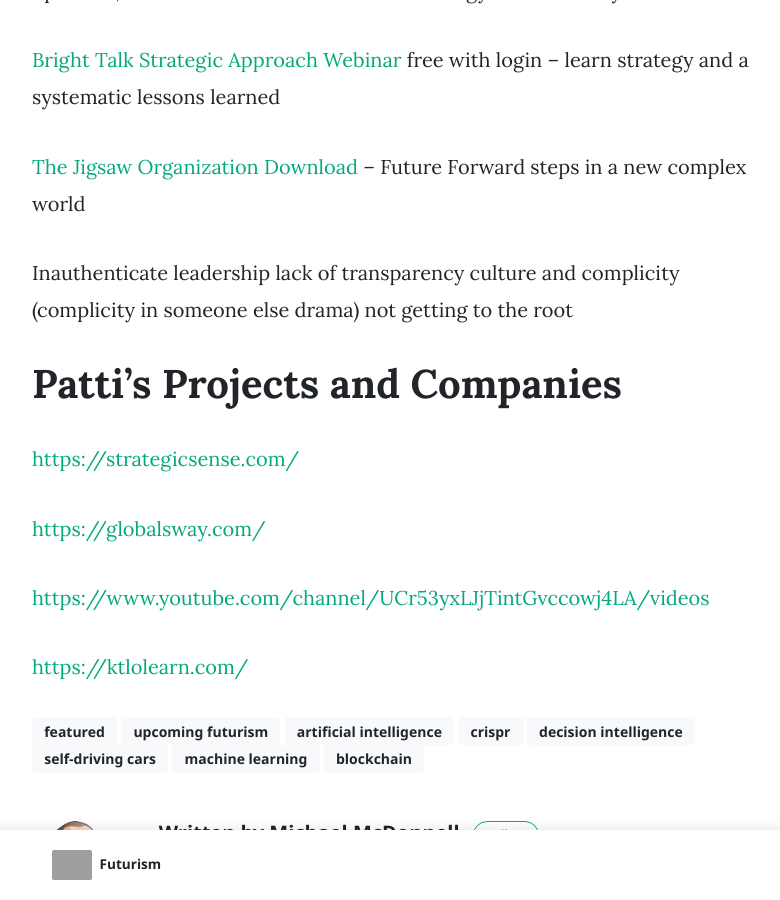
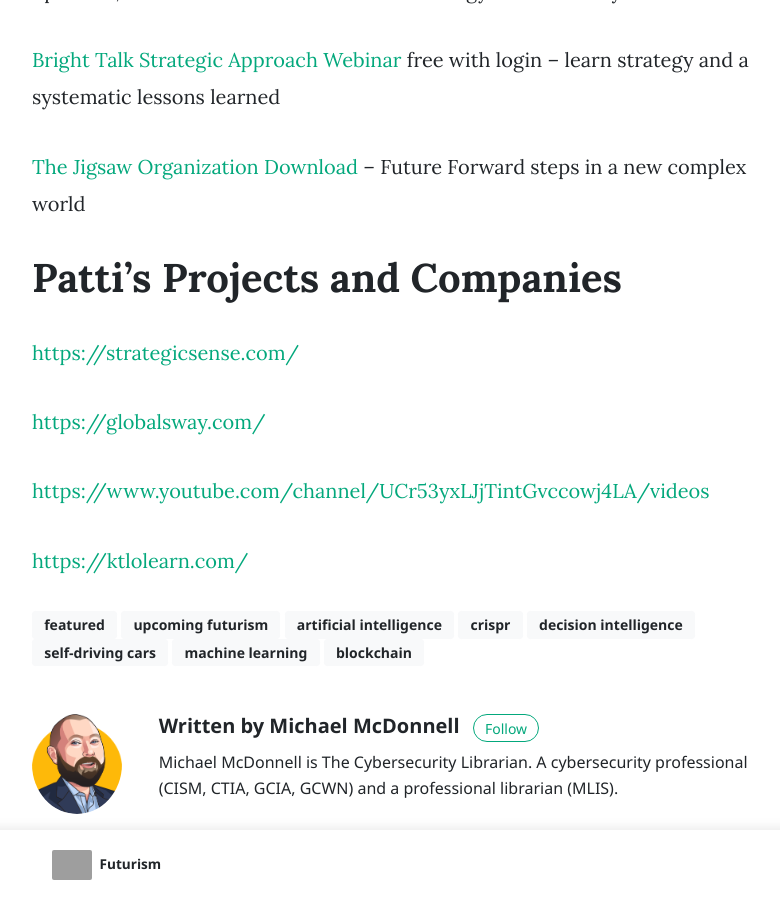
Before and after one commit to cyberlibrarian/cyberlibrarian.github.io, a Jekyll site: the page built from _posts/2020-08-20-Next-Level-Mentorship.md, in a window 1280 px wide and 900 px high, scrolled down 1634 px. Shown: the whole window, without its empty margins (53-833 px from the left). Built offline with Jekyll 4.4.1, drawn with Linux system fonts in a browser that asks for light colours; nearby versions of some CDN libraries; comment, search, counter and statistics services are not loaded; grey boxes are pictures that could not be loaded.

Commit message:
updated mentorship post

```diff
--- a/_posts/2020-08-20-Next-Level-Mentorship.md
+++ b/_posts/2020-08-20-Next-Level-Mentorship.md
@@ -47,10 +47,6 @@ Other links that may be of interest??
 
 [The Jigsaw Organization Download](https://www.scopism.com/the-jigsaw-organization-putting-the-pieces-back-together/) – Future Forward steps in a new complex world
 
-Inauthenticate leadership
-lack of transparency
-culture and complicity (complicity in someone else drama)
-not getting to the root
 
 # Patti's Projects and Companies
 
```
